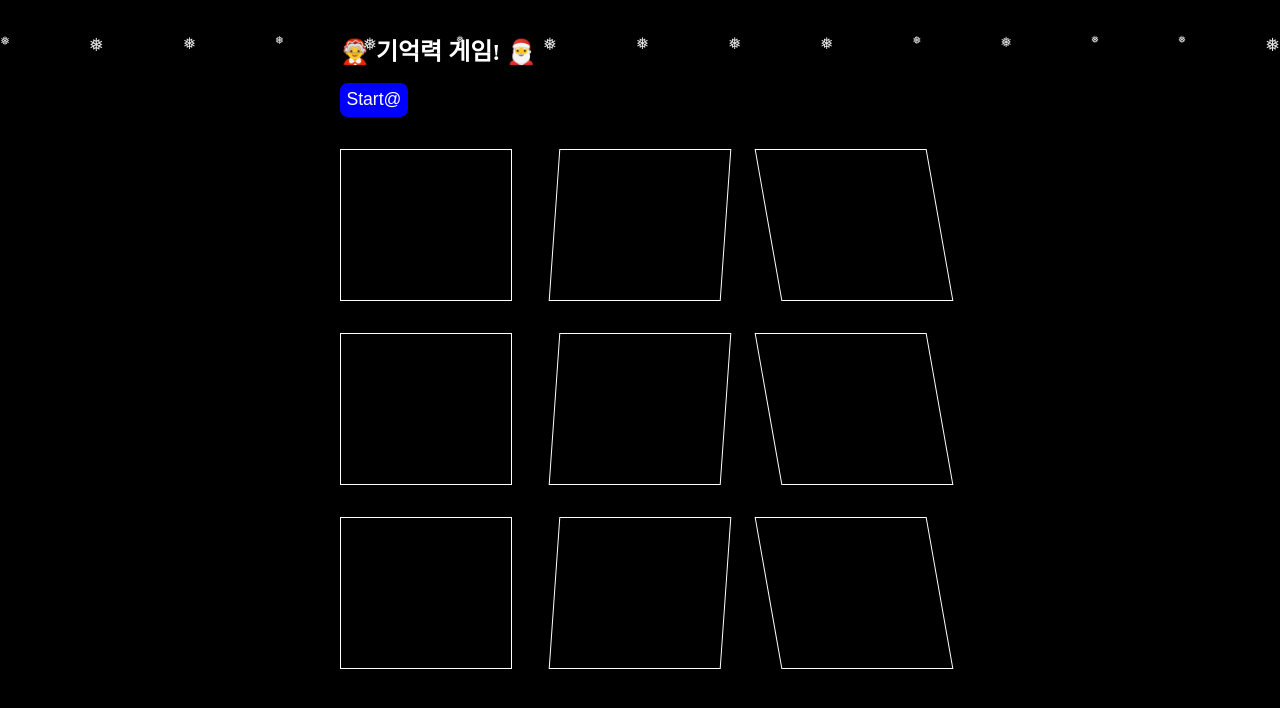
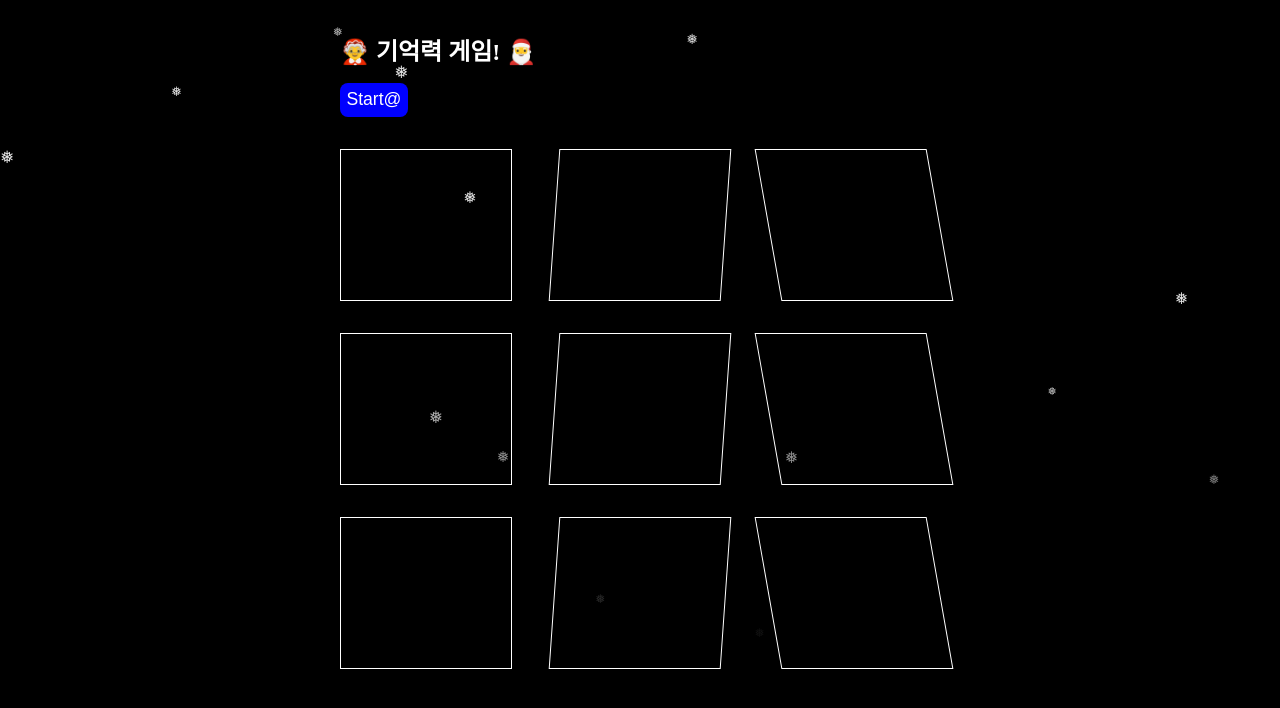
Before and after one commit to hyebin26/memorygame_typescript, a React (Create React App) app: page / in a window 1280 px wide. Shown: the top 708 px of the page. Built offline with nearby package versions, Linux system fonts and the light colour scheme.

Commit message:
:lipstick: :: 눈내리기 이벤트 추가, 미디어쿼리 추가

```diff
--- a/src/src/MemoryContent/memoryContent.tsx
+++ b/src/src/MemoryContent/memoryContent.tsx
@@ -76,6 +76,11 @@ const Content = styled.li<StyledContent>`
   border: 1px solid white;
   margin: 1rem 0;
   cursor: pointer;
+}
+  @media screen and (max-width: 650px) {
+  width: 110px;
+  height:100px;
+  }
   ${(props) =>
     props.clicked
       ? css`
@@ -85,7 +90,7 @@ const Content = styled.li<StyledContent>`
   ${(props) =>
     props.clicked && props.기울기 === "사각형"
       ? css`
-          animation: ${rotate} 0.3s linear;
+          animation: ${rotate} 0.5s linear;
         `
       : ""};
   ${(props) =>
--- a/src/src/Snow/Snow.tsx
+++ b/src/src/Snow/Snow.tsx
@@ -15,12 +15,12 @@ const SnowFlakes = ({ random, delay }: SnowFlakesType) => {
 };
 
 const makeSnowFlakes = () => {
-  const arr = Array.from("Merry Christmas");
+  const arr = Array.from({ length: 40 });
   return arr.map((el, i) => {
     return (
       <SnowFlakes
         random={Math.floor(Math.random() * 10) + 10}
-        delay={Math.random() * 16}
+        delay={Math.round(Math.random() * 1000) / 80}
       />
     );
   });
@@ -35,40 +35,43 @@ const FallingSnow = () => {
 };
 
 const fall = keyframes`
-    0% {
+  0% {
     opacity: 0;
-  }
-  3% {
+  };
+  5% {
     opacity: 0.9;
-  }
-  90% {
+  };
+  50% {
     opacity: 0.9;
-  }
+  };
   100% {
-    transform: translate(0, 70px);
+    transform: translate(0, 650px);
     opacity: 0;
-  }
+  };
   `;
 
 const SnowWrapper = styled.div`
   display: flex;
   justify-content: space-between;
   width: 100%;
-  height: 90%;
 `;
 
 const SnowContainer = styled.div`
   position: absolute;
   top: 0;
   width: 100%;
-  height: 100vh;
 `;
 
 const Snow = styled.p<SnowFlakesType>`
+  opacity: 0;
   font-size: ${(props) => props.random + "px"};
-  animation-delay: 30s;
-  animation: ${fall} 1s linear infinite;
+  animation: ${fall} 4s linear infinite;
+  animation-delay: ${(props) => props.delay}s;
   color: white;
+  height: 13px;
+  @media screen and (max-width: 650px) {
+    font-size: ${(props) => props.random - 5}px;
+  }
 `;
 
 export default FallingSnow;
--- a/src/src/memory/memory.tsx
+++ b/src/src/memory/memory.tsx
@@ -118,6 +118,7 @@ const Memory = () => {
 
 const MemorySection = styled.section`
   max-width: 600px;
+  z-index: 999;
   margin: 2rem auto;
   button {
     margin: 1rem 0;
@@ -129,6 +130,12 @@ const MemorySection = styled.section`
     border-radius: 8px;
     cursor: pointer;
   }
+  @media screen and (max-width: 650px) {
+    max-width: 400px;
+    h2 {
+      font-size: 1.1rem;
+    }
+  }
 `;
 
 const MemoryContentWrapper = styled.ul`
```
Also changed, not shown: 1 other file (tests, documents, lock files or other folders).
